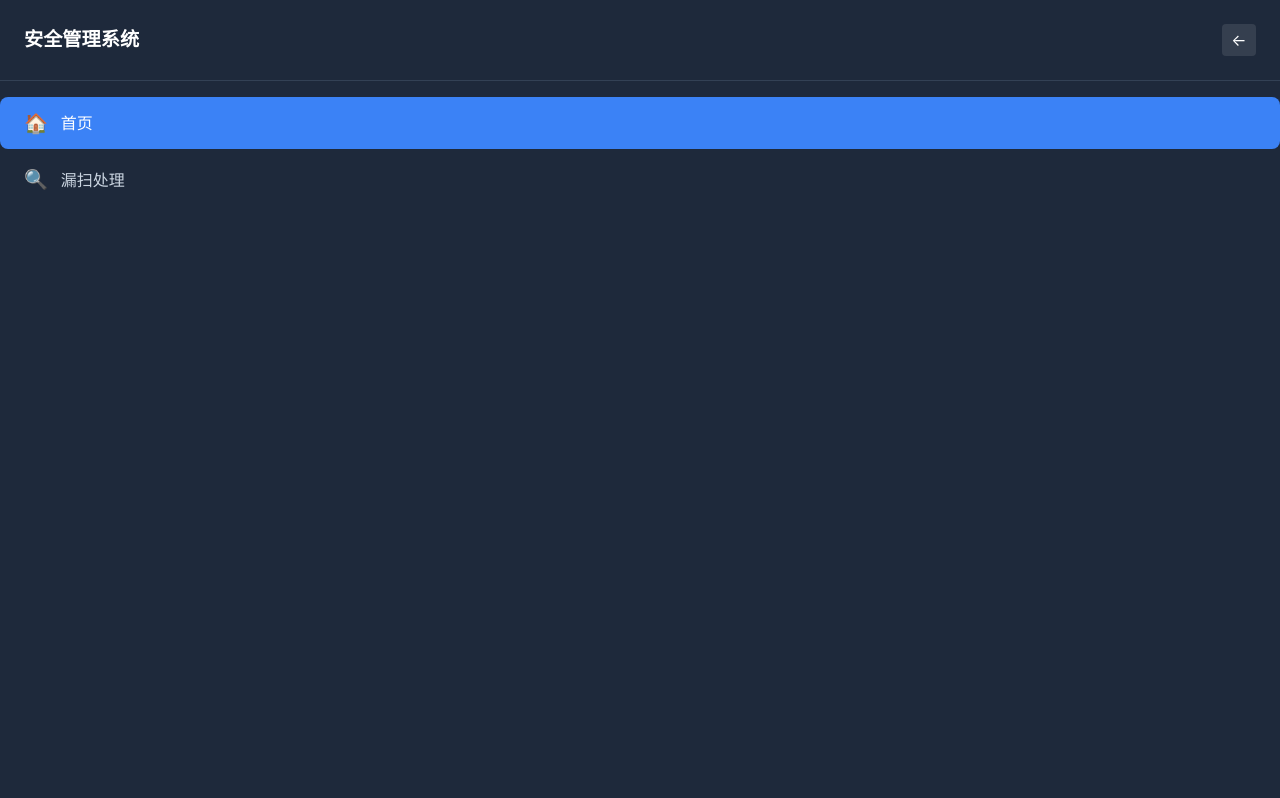
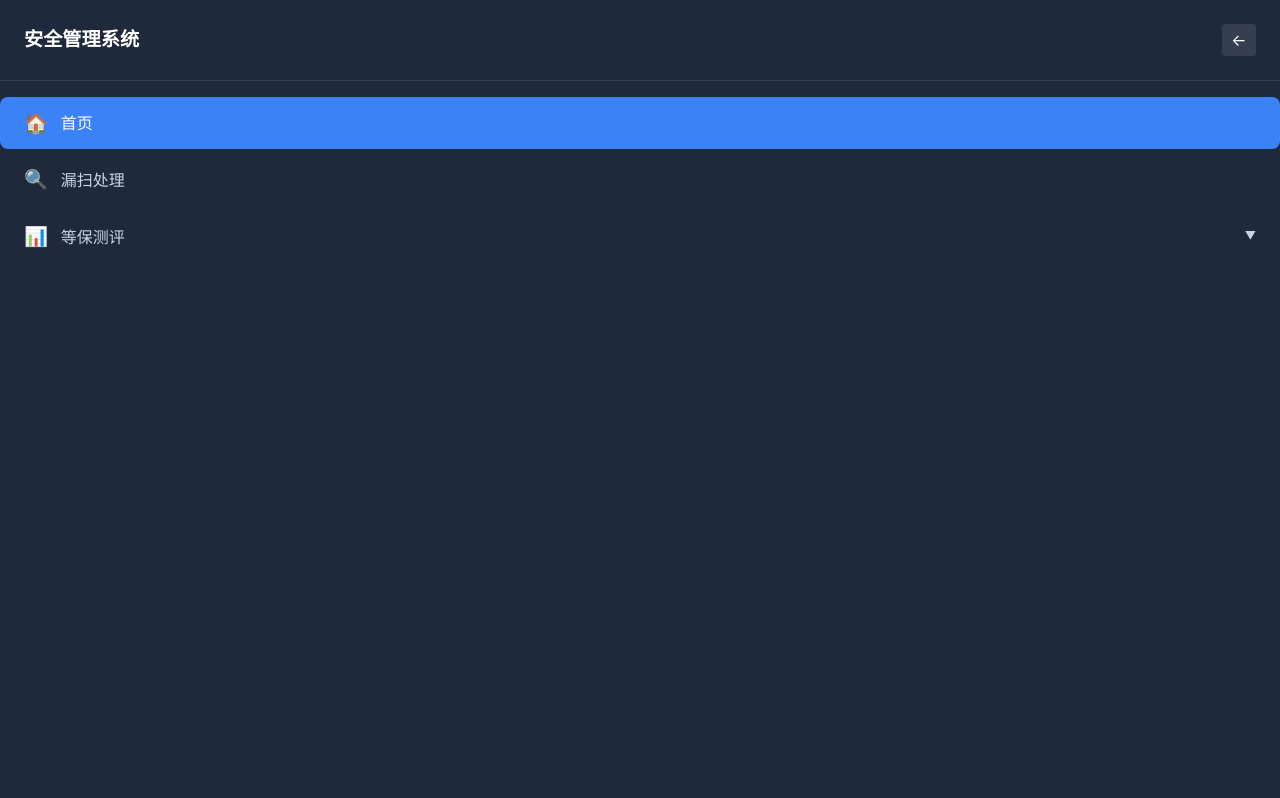
Before and after one commit to valadahesch/techadmin, a React (Vite) app in the folder client/: page / in a window 1280 px wide. Shown: the top 798 px of the page. Built offline with nearby package versions, Linux system fonts and the light colour scheme; sample sign-in values are in the browser's storage.

Commit message:
前端增加左侧系统栏按钮

```diff
--- a/client/src/components/Layout.jsx
+++ b/client/src/components/Layout.jsx
@@ -8,13 +8,13 @@ function Layout() {
   const location = useLocation();
 
   const [expandedMenus, setExpandedMenus] = useState({
-    systemSettings: false
-    // 已删除 assessment
+    systemSettings: false,
+    dengbaoAssessment: false  // 新增：等保测评菜单状态
   });
 
-  // 新增：侧边栏收缩状态
+  // 侧边栏收缩状态
   const [sidebarCollapsed, setSidebarCollapsed] = useState(false);
-  // 新增：移动端侧边栏状态
+  // 移动端侧边栏状态
   const [mobileSidebarOpen, setMobileSidebarOpen] = useState(false);
 
   const handleLogout = () => {
@@ -23,30 +23,27 @@ function Layout() {
   };
 
   const toggleMenu = (menu) => {
-    if (sidebarCollapsed) return; // 收缩时禁止展开子菜单
+    if (sidebarCollapsed) return;
     setExpandedMenus(prev => ({
       ...prev,
       [menu]: !prev[menu]
     }));
   };
 
-  // 新增：切换侧边栏收缩
   const toggleSidebar = () => {
     setSidebarCollapsed(!sidebarCollapsed);
-    // 收缩时自动收起所有子菜单
     if (!sidebarCollapsed) {
       setExpandedMenus({
-        systemSettings: false
+        systemSettings: false,
+        dengbaoAssessment: false
       });
     }
   };
 
-  // 移动端打开侧边栏
   const openMobileSidebar = () => {
     setMobileSidebarOpen(true);
   };
 
-  // 移动端关闭侧边栏
   const closeMobileSidebar = () => {
     setMobileSidebarOpen(false);
   };
@@ -69,10 +66,7 @@ function Layout() {
   return (
     <div className={`layout ${sidebarCollapsed ? 'sidebar-collapsed' : ''}`}>
       {/* 移动端菜单按钮 */}
-      <button
-        className="mobile-menu-btn"
-        onClick={openMobileSidebar}
-      >
+      <button className="mobile-menu-btn" onClick={openMobileSidebar}>
         ☰
       </button>
 
@@ -121,7 +115,56 @@ function Layout() {
             </Link>
           </li>
 
-          {/* 已删除测评录入模块 */}
+          {/* 新增：等保测评 */}
+          <li className="nav-item">
+            <div
+              className={`nav-header ${isSubMenuActive([
+                '/dengbao/device-types',
+                '/dengbao/indicators',
+                '/dengbao/assessment-items',
+                '/dengbao/rules',
+                '/dengbao/projects'
+              ]) ? 'active-parent' : ''}`}
+              onClick={() => toggleMenu('dengbaoAssessment')}
+            >
+              <span className="nav-icon">📊</span>
+              {!sidebarCollapsed && (
+                <>
+                  <span className="nav-text">等保测评</span>
+                  <span className={`arrow ${expandedMenus.dengbaoAssessment ? 'expanded' : ''}`}>▼</span>
+                </>
+              )}
+            </div>
+            {!sidebarCollapsed && expandedMenus.dengbaoAssessment && (
+              <ul className="sub-menu">
+                <li>
+                  <Link to="/dengbao/device-types" className={`sub-nav-link ${isActive('/dengbao/device-types') ? 'active' : ''}`} onClick={closeMobileSidebar}>
+                    📱 设备类型管理
+                  </Link>
+                </li>
+                <li>
+                  <Link to="/dengbao/indicators" className={`sub-nav-link ${isActive('/dengbao/indicators') ? 'active' : ''}`} onClick={closeMobileSidebar}>
+                    📈 测评指标管理
+                  </Link>
+                </li>
+                <li>
+                  <Link to="/dengbao/assessment-items" className={`sub-nav-link ${isActive('/dengbao/assessment-items') ? 'active' : ''}`} onClick={closeMobileSidebar}>
+                    📝 测评项管理
+                  </Link>
+                </li>
+                <li>
+                  <Link to="/dengbao/rules" className={`sub-nav-link ${isActive('/dengbao/rules') ? 'active' : ''}`} onClick={closeMobileSidebar}>
+                    ⚙️ 测评规则管理
+                  </Link>
+                </li>
+                <li>
+                  <Link to="/dengbao/projects" className={`sub-nav-link ${isActive('/dengbao/projects') ? 'active' : ''}`} onClick={closeMobileSidebar}>
+                    🗂️ 测评项目管理
+                  </Link>
+                </li>
+              </ul>
+            )}
+          </li>
 
           {/* 系统设置 - 条件显示 */}
           {shouldShowSystemSettings() && (
```
